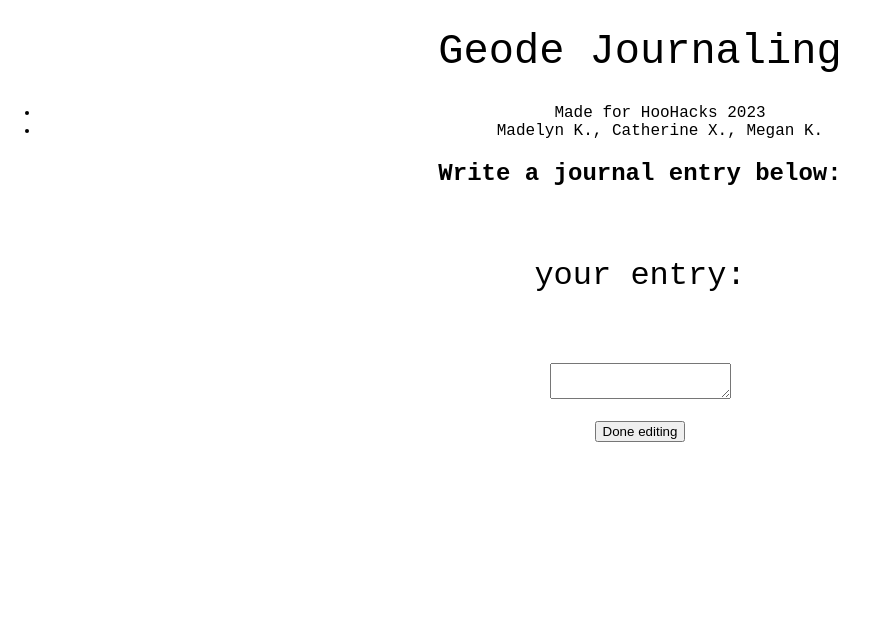
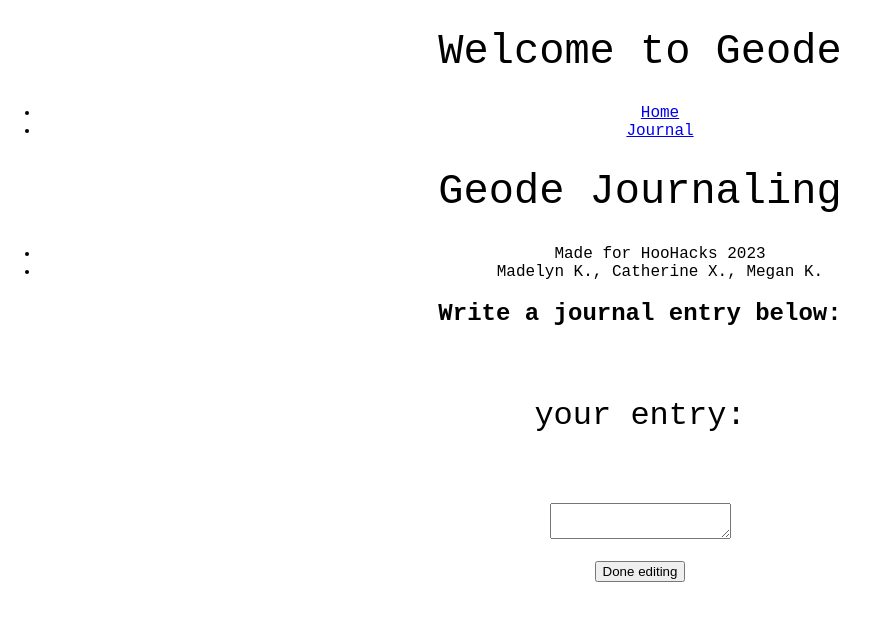
Before and after one commit to MKhour/geode, a React (Create React App) app in the folder client/: page /journal in a window 1280 px wide. Shown: the top 620 px of the page, without its empty margins (0-877 px from the left). Built offline with nearby package versions, Linux system fonts and the light colour scheme.

Commit message:
added header.js to import to each page

```diff
--- /dev/null
+++ b/client/src/components/Header.js
@@ -0,0 +1,40 @@
+import { Link } from "react-router-dom";
+import './App.css';
+
+const Layout = () => {
+  return (
+    <>
+    <div className="App">
+    <h1>Welcome to Geode</h1>
+      <nav>
+
+        <ul>
+          <li>
+            <Link to="/">Home</Link>
+          </li>
+          <li>
+            <Link to="/journal">Journal</Link>
+          </li>
+          {/* <li>
+            <Link to="/contact">Contact</Link>
+          </li> */}
+        </ul>
+      </nav>
+
+      {/* <h2>Welcome to React Router Tutorial</h2>
+          <nav className="navbar navbar-expand-lg navbar-light bg-light">
+          <ul className="navbar-nav mr-auto">
+            <li><Link to={'/'} className="nav-link"> Home </Link></li>
+            <li><Link to={'/journal'} className="nav-link">Journal</Link></li>
+            <li><Link to={'/about'} className="nav-link">About</Link></li>
+          </ul>
+          </nav>
+          <hr /> */}
+
+
+      </div>
+    </>
+  )
+};
+
+export default Layout;
--- a/client/src/components/Journal.js
+++ b/client/src/components/Journal.js
@@ -1,5 +1,6 @@
 import React, { Component } from 'react';
 import './App.css';
+import Header from './Header';
 
 
 class Journal extends Component {
@@ -31,7 +32,7 @@ class Journal extends Component {
 
     return (
       <div className="App">
-
+        <Header />
          {/* header */}
         <div>
           <h1>Geode Journaling</h1>
```
Also changed, not shown: 1 other file (tests, documents, lock files or other folders).
